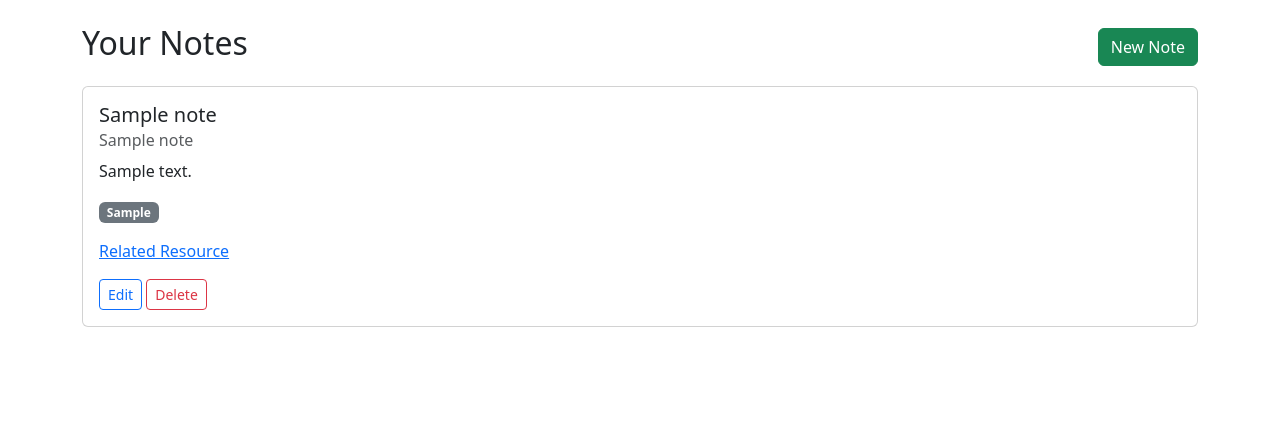
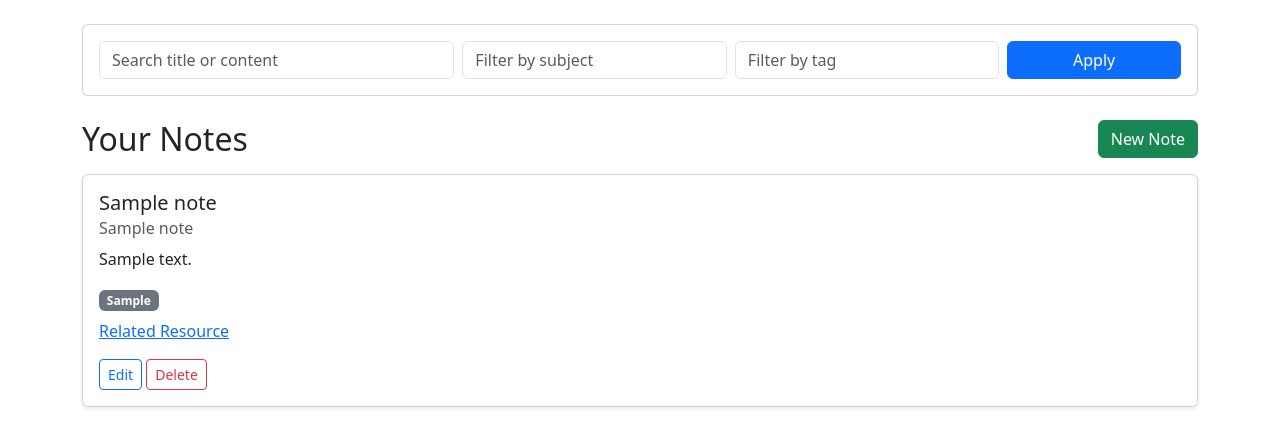
Before and after one commit to JayanthSahasranamamula/scholardesk, a Flask app: page /notes in a window 1280 px wide. Shown: the part 56-503 px from the top of the page. Run offline with Flask 3, Linux system fonts and the light colour scheme; a user stored in the database is signed in; tables that the repository leaves empty hold one stand-in row (values such as "Sample post").

Commit message:
Improve search and filtering

```diff
--- a/app.py
+++ b/app.py
@@ -1,9 +1,10 @@
-from flask import Flask, render_template, redirect, url_for, flash, jsonify
+from flask import Flask, render_template, redirect, url_for, flash, jsonify, request
 from flask_login import login_user, logout_user, login_required, current_user
 from models import User, Note
 from forms import RegistrationForm, LoginForm, NoteForm
 from extensions import db, bcrypt, login_manager
 import os
+from sqlalchemy import or_
 
 app = Flask(__name__)
 
@@ -140,32 +141,39 @@ def logout():
 # Notes CRUD
 # =====================
 
-@app.route("/notes/new", methods=["GET", "POST"])
+@app.route("/notes")
 @login_required
-def new_note():
+def notes():
 
-    note_form = NoteForm()
+    search_query = request.args.get("q")
+    subject_filter = request.args.get("subject")
+    tag_filter = request.args.get("tag")
 
-    if note_form.validate_on_submit():
+    query = Note.query.filter_by(user_id=current_user.id)
 
-        new_note = Note(
-            title=note_form.title.data,
-            content=note_form.content.data,
-            subject=note_form.subject.data,
-            tags=note_form.tags.data,
-            resource_link=note_form.resource_link.data,
-            user=current_user
+    if search_query:
+        query = query.filter(
+            or_(
+                Note.title.ilike(f"%{search_query}%"),
+                Note.content.ilike(f"%{search_query}%")
+            )
         )
 
-        db.session.add(new_note)
-        db.session.commit()
+    if subject_filter:
+        query = query.filter(
+            Note.subject.ilike(f"%{subject_filter}%")
+        )
 
-        return redirect(url_for("notes"))
+    if tag_filter:
+        query = query.filter(
+            Note.tags.ilike(f"%{tag_filter}%")
+        )
+
+    filtered_notes = query.all()
 
     return render_template(
-        "note_form.html",
-        form=note_form,
-        legend="New Note"
+        "notes.html",
+        notes=filtered_notes
     )
 
 
--- a/templates/notes.html
+++ b/templates/notes.html
@@ -1,15 +1,89 @@
 {% extends "base.html" %}
 {% block content %}
 
+<!-- ===================== -->
+<!-- Filter / Search Bar  -->
+<!-- ===================== -->
+
+<div class="card mb-4">
+    <div class="card-body">
+
+        <form method="GET" action="{{ url_for('notes') }}">
+            <div class="row g-2">
+
+                <div class="col-md-4">
+                    <input
+                        type="text"
+                        name="q"
+                        class="form-control"
+                        placeholder="Search title or content"
+                        value="{{ request.args.get('q', '') }}"
+                    >
+                </div>
+
+                <div class="col-md-3">
+                    <input
+                        type="text"
+                        name="subject"
+                        class="form-control"
+                        placeholder="Filter by subject"
+                        value="{{ request.args.get('subject', '') }}"
+                    >
+                </div>
+
+                <div class="col-md-3">
+                    <input
+                        type="text"
+                        name="tag"
+                        class="form-control"
+                        placeholder="Filter by tag"
+                        value="{{ request.args.get('tag', '') }}"
+                    >
+                </div>
+
+                <div class="col-md-2 d-grid">
+                    <button type="submit" class="btn btn-primary">
+                        Apply
+                    </button>
+                </div>
+
+            </div>
+
+            {% if request.args %}
+                <div class="mt-3">
+                    <a href="{{ url_for('notes') }}" class="btn btn-sm btn-outline-secondary">
+                        Clear Filters
+                    </a>
+                </div>
+            {% endif %}
+
+        </form>
+
+    </div>
+</div>
+
+
+<!-- ===================== -->
+<!-- Header Section       -->
+<!-- ===================== -->
+
 <div class="d-flex justify-content-between align-items-center mb-3">
-    <h2>Your Notes</h2>
-    <a class="btn btn-success" href="/notes/new">New Note</a>
+    <h2 class="mb-0">Your Notes</h2>
+    <a class="btn btn-success" href="{{ url_for('new_note') }}">
+        New Note
+    </a>
 </div>
+
+
+<!-- ===================== -->
+<!-- Notes Display        -->
+<!-- ===================== -->
 
 {% if notes %}
 
     {% for note in notes %}
-        <div class="card mb-3">
+
+        <div class="card mb-3 shadow-sm">
             <div class="card-body">
 
                 <h5 class="card-title">{{ note.title }}</h5>
@@ -18,14 +92,18 @@
                     {{ note.subject }}
                 </h6>
 
-    <p class="card-text">{{ note.content }}</p>
+                <p class="card-text">
+                    {{ note.content }}
+                </p>
 
                 {% if note.tags %}
-        <p>
-            <span class="badge bg-secondary">
-                {{ note.tags }}
+                    <div class="mb-2">
+                        {% for tag in note.tags.split(',') %}
+                            <span class="badge bg-secondary me-1">
+                                {{ tag.strip() }}
                             </span>
-        </p>
+                        {% endfor %}
+                    </div>
                 {% endif %}
 
                 {% if note.resource_link %}
@@ -36,18 +114,29 @@
                     </p>
                 {% endif %}
 
+                <div class="mt-3">
                     <a class="btn btn-sm btn-outline-primary"
-       href="/notes/{{ note.id }}/edit">Edit</a>
+                       href="{{ url_for('edit_note', note_id=note.id) }}">
+                        Edit
+                    </a>
 
                     <a class="btn btn-sm btn-outline-danger"
-       href="/notes/{{ note.id }}/delete">Delete</a>
+                       href="{{ url_for('delete_note', note_id=note.id) }}">
+                        Delete
+                    </a>
+                </div>
 
             </div>
         </div>
+
     {% endfor %}
 
 {% else %}
-    <p>No notes yet.</p>
+
+    <div class="alert alert-info">
+        No notes found.
+    </div>
+
 {% endif %}
 
 {% endblock %}
```
Lines whose indentation alone changed are shown as unchanged.
